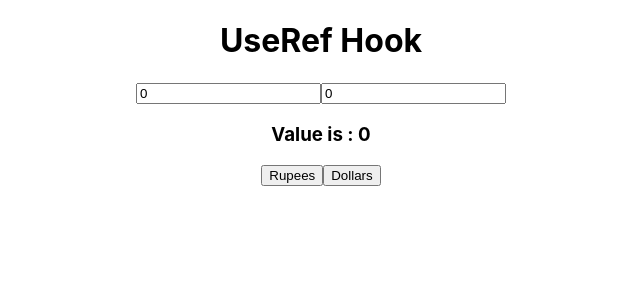
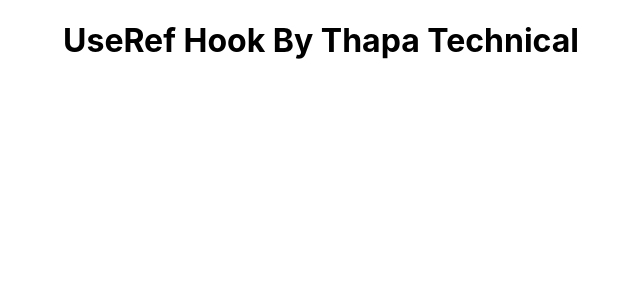
Before and after one commit to codewithzaman/React-Hooks-Tutorial, a React (Create React App) app: page / in a window 1280 px wide. Shown: the top 300 px of the page, without its empty margins (319-959 px from the left). Built offline with nearby package versions, Linux system fonts and the light colour scheme.

Commit message:
Useref hook by Thapa Technical

```diff
--- a/src/App.js
+++ b/src/App.js
@@ -1,5 +1,6 @@
 import './App.css';
 import UseRef from './React-Hooks/UseRef/UseRef';
+import UseRef2 from './React-Hooks/UseRef/UseRef2';
 // import UseCallBack from './React-Hooks/UseCallback/UseCallBack';
 // import UseMemo from './React-Hooks/UseMemo/UseMemo';
 function App() {
@@ -7,7 +8,8 @@
     <div className="App">
       {/* <UseMemo/> */}
       {/* <UseCallBack/> */}
-      <UseRef/>
+      {/* <UseRef/> */}
+      <UseRef2/>
     </div>
   );
 }
--- /dev/null
+++ b/src/React-Hooks/UseRef/UseRef2.js
@@ -0,0 +1,11 @@
+import React from 'react'
+
+function UseRef2() {
+  return (
+    <div>
+      <h1>UseRef Hook By Thapa Technical</h1>
+    </div>
+  )
+}
+
+export default UseRef2
```
